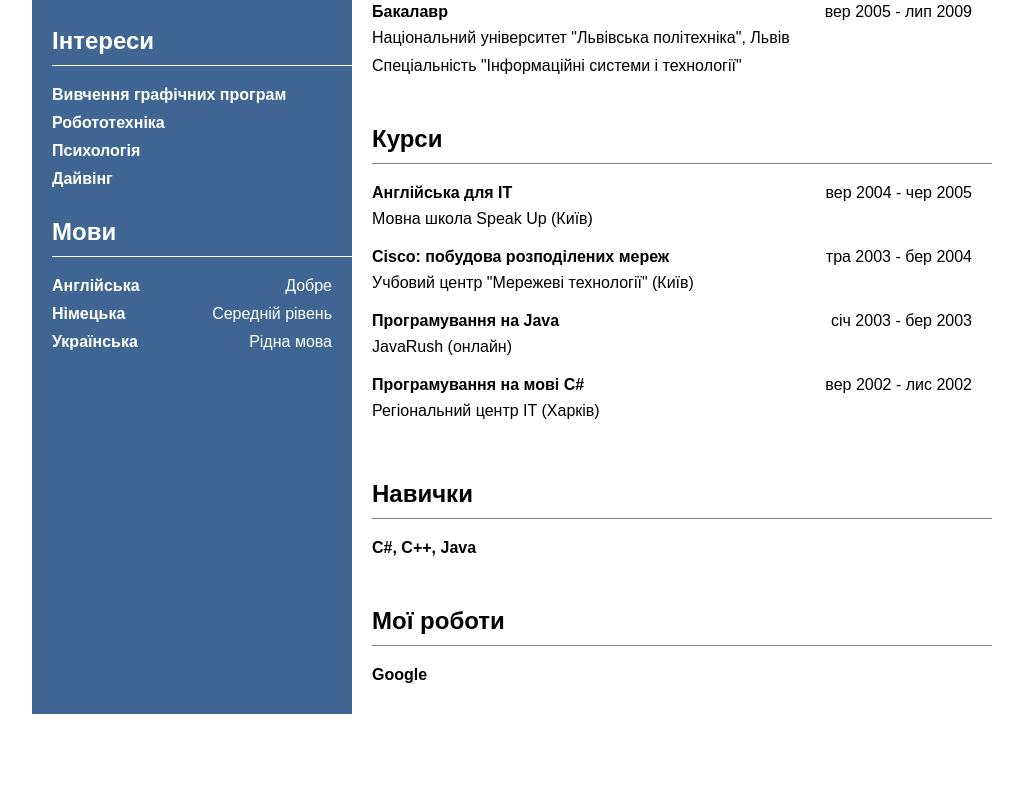
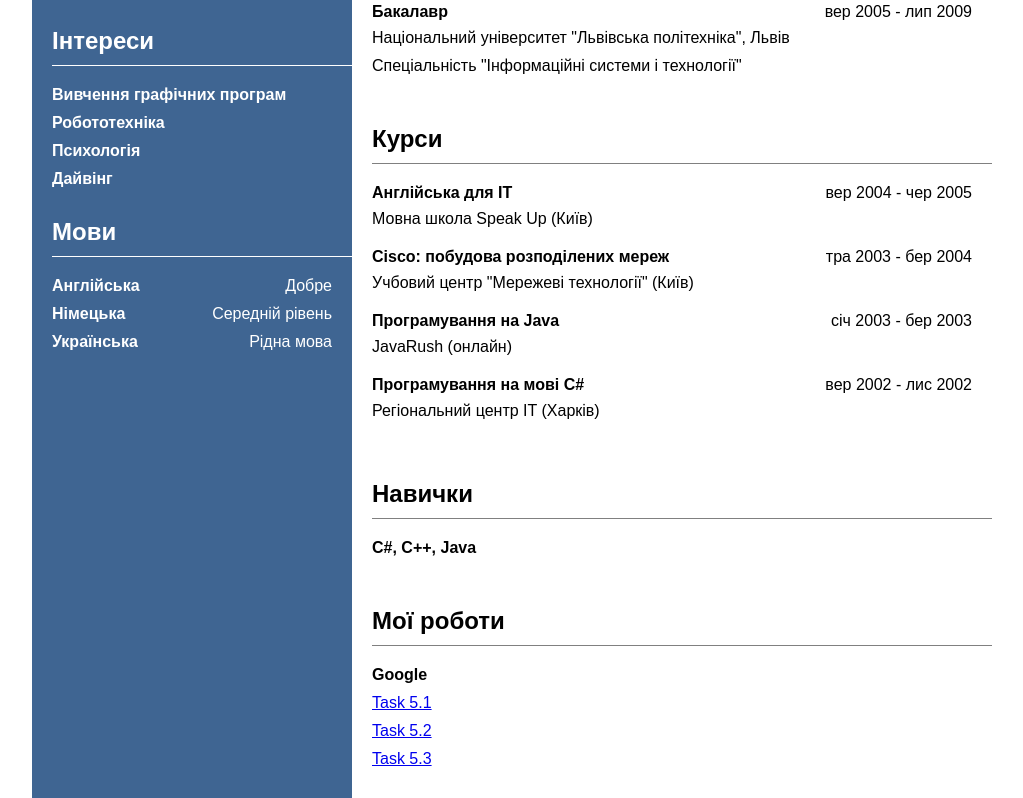
Before and after one commit to Yulia040304/Yulia040304.github.io, a plain HTML site: page index.html in a window 1280 px wide. Shown: the part 572-1370 px from the top of the page, without its empty margins (128-1151 px from the left). Before the commit the page ends 1286 px from the top, so only its background shows below. Drawn offline with Linux system fonts and the light colour scheme.

Commit message:
Add files via upload

```diff
--- a/index.html
+++ b/index.html
@@ -289,7 +289,15 @@
 						<div class="content-title font-bold">
 							Google
 						</div>
-
+				    </li>
+				    <li>
+				    	<a href="https://yulia040304.github.io/task5.1/">Task 5.1</a>
+				    </li>
+				    <li>
+				    	<a href="https://yulia040304.github.io/task5.2/cossacs.html/">Task 5.2</a>
+				    </li>
+				     <li>
+				    	<a href="https://yulia040304.github.io/task5.3/chess.html/">Task 5.3</a>
 				    </li>
 				</ol>
 			</div>
```
